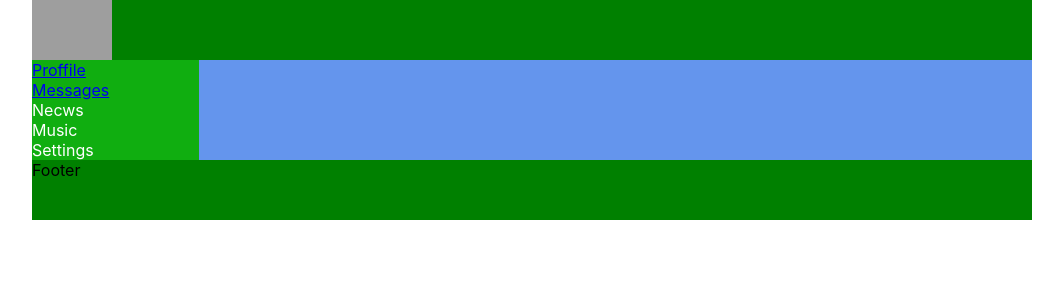
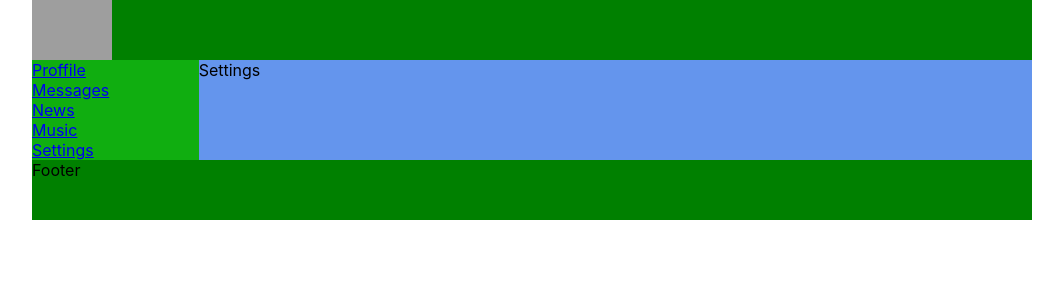
Before and after one commit to kabanproff/my-way-samurai, a React (Create React App) app: page /Settings in a window 1280 px wide. Shown: the top 300 px of the page, without its empty margins (108-1171 px from the left). Built offline with nearby package versions, Linux system fonts and the light colour scheme; grey boxes are pictures that could not be loaded.

Commit message:
added : music,news,settings and added in navbar links

```diff
--- a/src/App.js
+++ b/src/App.js
@@ -6,6 +6,10 @@ import Header from './components/Header/Header';
 import Navbar from './components/Navbar/Navbar';
 import Footer from './components/Footer/Footer'
 import Dialogs from './components/Dialogs/Dialogs';
+import Settings from './components/Settings/Settings';
+import News from './components/News/News';
+import Music from './components/Music/Music';
+
 
 
 const App = () => {
@@ -19,7 +23,10 @@ const App = () => {
 					<Routes>
 						<Route path='/Profile' element={<Profile />} />
 						<Route path='/Dialogs' element={<Dialogs />} />
-						{/* <Profile /> */}
+						<Route path='/News' element={<News />} />
+						<Route path='/Music' element={<Music />} />
+						<Route path='/Settings' element={<Settings />} />
+
 					</Routes>
 				</div>
 
--- /dev/null
+++ b/src/components/Music/Music.jsx
@@ -0,0 +1,12 @@
+import React from "react";
+// import s from 'Music.module.css';
+
+const Music = () => {
+	return (
+		<div>
+			Music
+		</div>
+	)
+}
+
+export default Music
--- a/src/components/Navbar/Navbar.jsx
+++ b/src/components/Navbar/Navbar.jsx
@@ -4,11 +4,11 @@ import s from './Navbar.module.css';
 console.log(s)
 const Navbar = () => {
 	return <nav className={s.nav}>
-		<div className={`${s.item}`}><a href="/Profile/">Proffile</a></div>
-		<div className={`${s.item} ${s.active}`}><a href="/Dialogs/">Messages</a></div>
-		<div className={s.item}><a>Necws</a></div>
-		<div className={s.item}><a>Music</a></div>
-		<div className={s.item}><a>Settings</a></div>
+		<div className={`${s.item}`}><a href="/profile/">Proffile</a></div>
+		<div className={`${s.item} ${s.active}`}><a href="/dialogs/">Messages</a></div>
+		<div className={s.item}><a href="/news">News</a></div>
+		<div className={s.item}><a href="music">Music</a></div>
+		<div className={s.item}><a href="settings">Settings</a></div>
 	</nav>
 }
 
--- /dev/null
+++ b/src/components/News/News.jsx
@@ -0,0 +1,12 @@
+import React from "react";
+// import s from './News.module.css'
+
+const News = () => {
+	return (
+		<div>
+			News
+		</div>
+	)
+}
+
+export default News;
--- /dev/null
+++ b/src/components/Settings/Settings.jsx
@@ -0,0 +1,12 @@
+import React from "react";
+// import s from 'Settings.module.css';
+
+const Settings = () => {
+	return (
+		<div>
+			Settings
+		</div>
+	)
+}
+
+export default Settings
```
Also changed, not shown: src/components/Music/Music.module.css (added), src/components/News/News.module.css (added), src/components/Settings/Settings.module.css (added).
